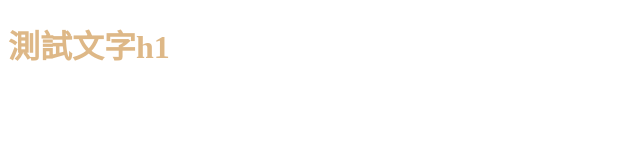
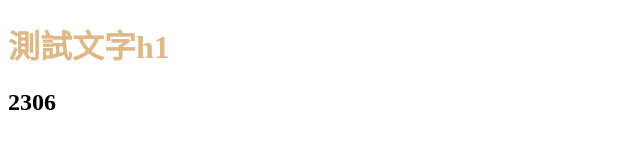
Before and after one commit to yen0304/test, a plain HTML site: page index.html in a window 1280 px wide. Shown: the full height of the page, 0-640 px from the left. Drawn offline with Linux system fonts and the light colour scheme.

Commit message:
feat: ADD2306

```diff
--- a/index.html
+++ b/index.html
@@ -7,5 +7,6 @@
 </head>
 <body>
     <h1>測試文字h1</h1>
+    <h2> 2306</h2>
 </body>
 </html>
```
